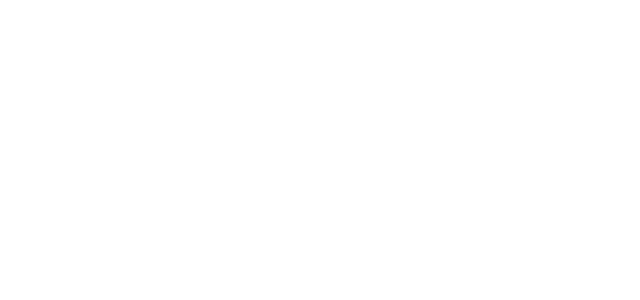
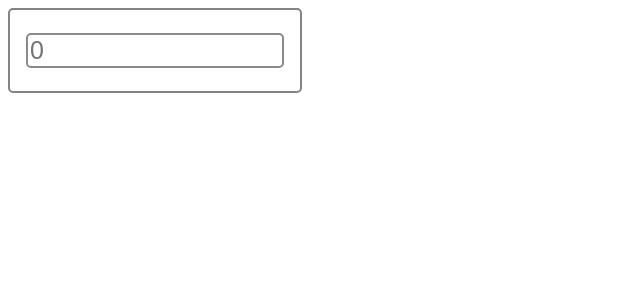
Before and after one commit to mdvadiyatnaqvi/Front-end, a React (Vite) app in the folder React/calculator/: page / in a window 1280 px wide. Shown: the top 300 px of the page, without its empty margins (0-640 px from the left). Built offline with nearby package versions, Linux system fonts and the light colour scheme.

Commit message:
ui updated

```diff
--- a/React/calculator/src/App.module.css
+++ b/React/calculator/src/App.module.css
@@ -0,0 +1,6 @@
+.calculator {
+    border: 2px solid rgb(132, 132, 132);
+    padding: 23px 0px;
+    border-radius: 5px;
+    width: 290px;
+}
--- a/React/calculator/src/components/Display.jsx
+++ b/React/calculator/src/components/Display.jsx
@@ -1,6 +1,10 @@
+import styles from './Display.module.css';
+
 const Display = () => {
     return (
-        <div></div>
+        <center>
+            <input className={styles.display} placeholder='0'></input>
+        </center>
     )
 }
 
--- /dev/null
+++ b/React/calculator/src/components/Display.module.css
@@ -0,0 +1,7 @@
+.display {
+    border: 2px solid rgb(138, 138, 138);
+    width: 250px;
+    pointer-events: none;
+    font-size: 25px;
+    border-radius: 5px;
+}
```
